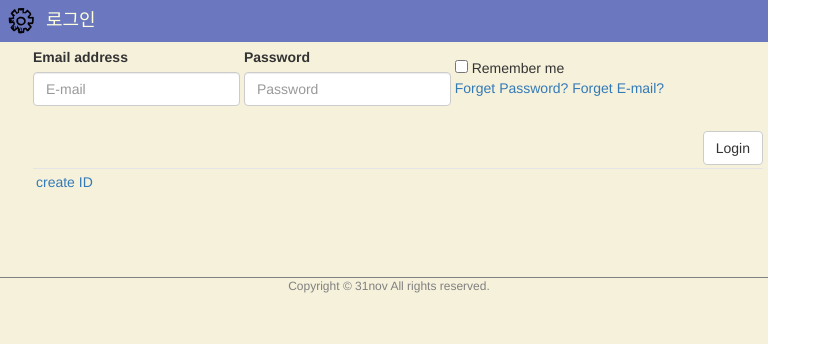
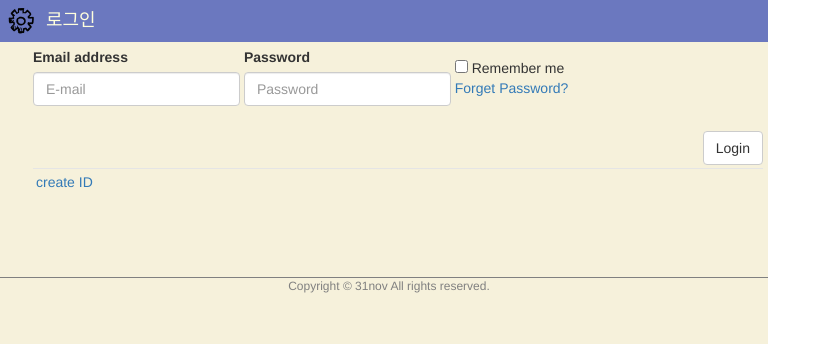
Before and after one commit to 31nov/reform, a Django app: template main/templates/login.html in a window 1280 px wide. Shown: the top 344 px of the page, without its empty margins (0-831 px from the left). Run offline with Django 3.2, Linux system fonts and the light colour scheme; the template is opened without the code that fills it, so the values that code supplies are empty; some libraries are stand-ins or nearby versions.

Commit message:
ver5
login.html
> input 태그 name 변

```diff
--- a/main/templates/login.html
+++ b/main/templates/login.html
@@ -19,15 +19,16 @@
                 </div>
             </header>
             <main id="main">
+               <p>{{error_message}}</p>
                 <form method="post" action="{% url 'django.contrib.auth.views.login' %}" class="logInForm form-inline" id="loginFormID" role="login">
                    {% csrf_token %}
                     <div class="form-group">
-                        <label for="loginEmail">Email address</label>
-                        <input type="email" class="form-control" id="loginEmail" name="loginEmail" placeholder="E-mail" required>
+                        <label for="username">Email address</label>
+                        <input type="email" class="form-control" id="loginEmail" name="username" placeholder="E-mail" required>
                     </div>
                     <div class="form-group">
-                        <label for="loginPassword">Password</label>
-                        <input type="password" class="form-control" id="loginPassword" name="loginPassword" placeholder="Password" required>
+                        <label for="password">Password</label>
+                        <input type="password" class="form-control" id="loginPassword" name="password" placeholder="Password" required>
                         <input type="hidden" name="next" value="/" />
                     </div>
                     <div class="checkbox">
@@ -35,7 +36,7 @@
                             <input type="checkbox"> Remember me
                         </label>
                         <a>Forget Password?</a>
-                        <a>Forget E-mail?</a>
+<!--                        <a>Forget E-mail?</a>-->
                     </div>
                     <div id="signInDiv">
                         <button type="submit" class="signIn btn btn-default">Login</button>
```
Also changed, not shown: db.sqlite3.
